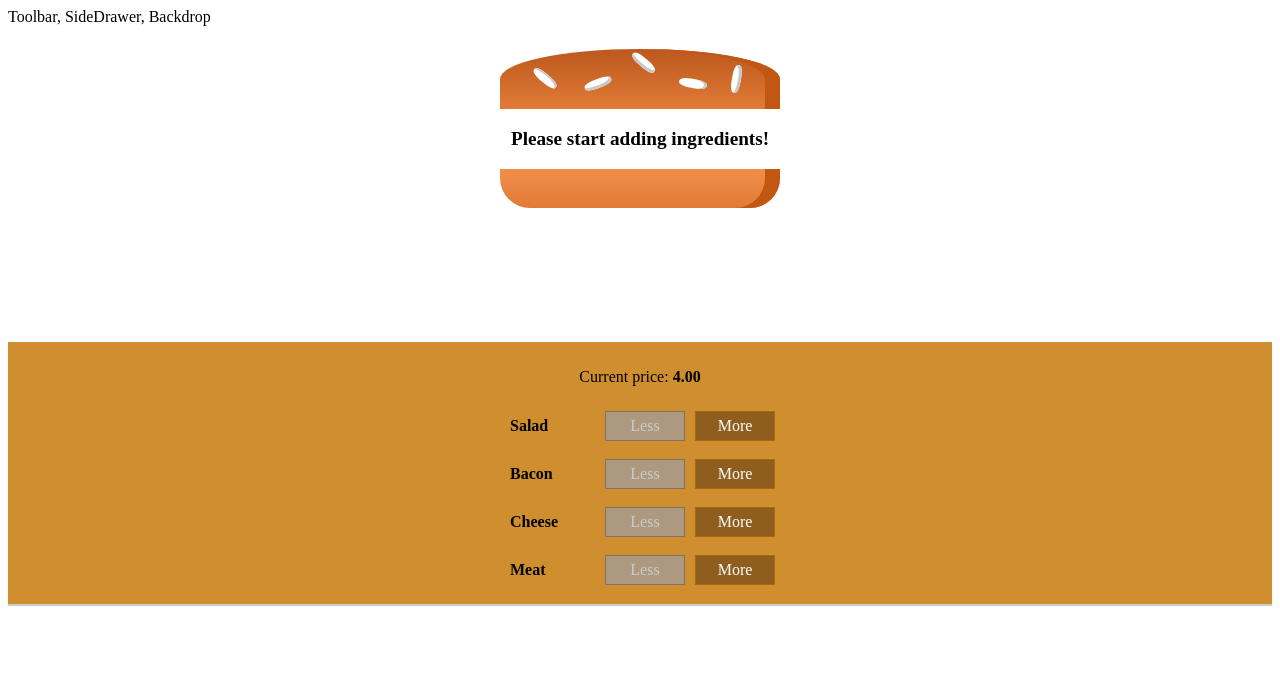
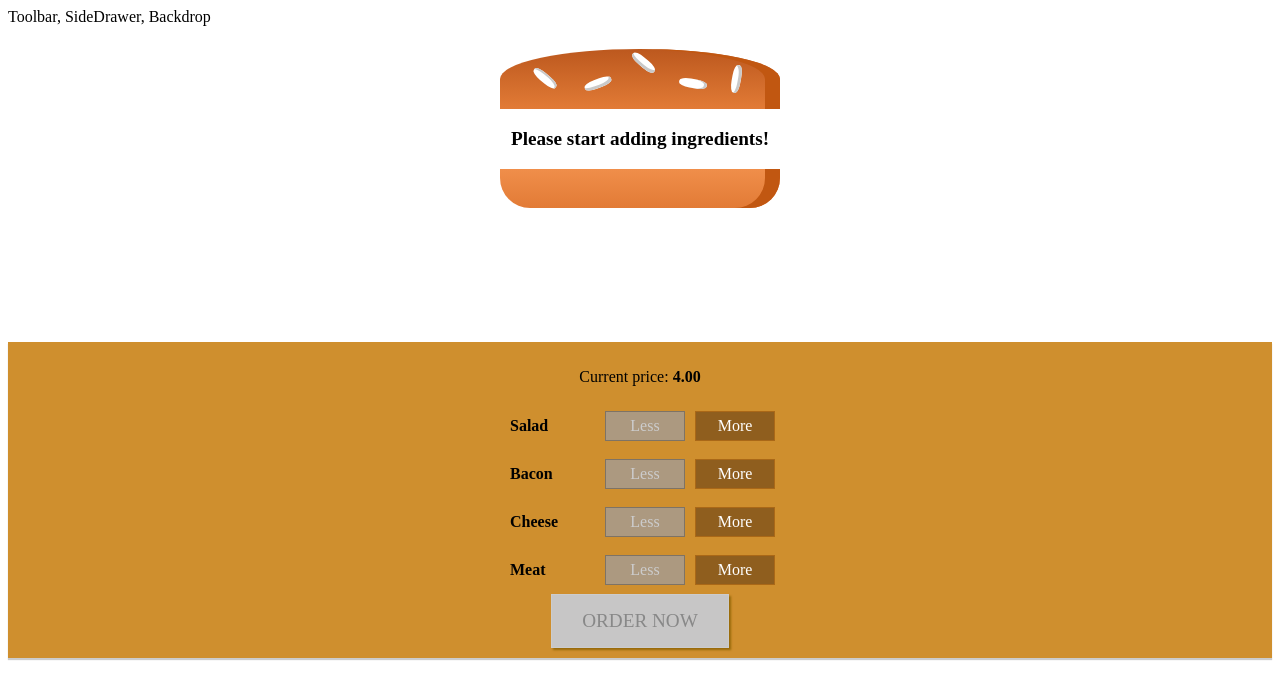
Before and after one commit to lukalid/burger-app, a React app: page / in a window 1280 px wide. Shown: the top 698 px of the page. Built offline with nearby package versions, Linux system fonts and the light colour scheme.

Commit message:
Added order button

```diff
--- a/src/components/Burger/BuildControlls/BuildControlls.js
+++ b/src/components/Burger/BuildControlls/BuildControlls.js
@@ -22,6 +22,10 @@
                     disabled={props.disabled[control.type]}
                 />;
             })}
+            <button
+                disabled={!props.purchasable}
+                className={classes.OrderButton}
+            >ORDER NOW</button>
         </div>
     );
 };
--- a/src/components/Burger/BuildControlls/BuildControlls.module.css
+++ b/src/components/Burger/BuildControlls/BuildControlls.module.css
@@ -8,3 +8,44 @@
     margin: auto;
     padding: 10px 0;
 }
+
+.OrderButton {
+    background-color: #DAD735;
+    outline: none;
+    cursor: pointer;
+    border: 1px solid #966909;
+    color: #966909;
+    font-family: inherit;
+    font-size: 1.2em;
+    padding: 15px 30px;
+    box-shadow: 2px 2px 2px #966909;
+}
+
+.OrderButton:hover, .OrderButton:active {
+    background-color: #A0DB41;
+    border: 1px solid #966909;
+    color: #966909;
+}
+
+.OrderButton:disabled {
+    background-color: #C7C6C6;
+    cursor: not-allowed;
+    border: 1px solid #ccc;
+    color: #888888;
+}
+
+.OrderButton:not(:disabled) {
+    animation: enable 0.3s linear;
+}
+
+@keyframes enable {
+    0% {
+        transform: scale(1);
+    }
+    60% {
+        transform: scale(1.1);
+    }
+    100% {
+        transform: scale(1);
+    }
+}
--- a/src/containers/BurgerBuilder/BurgerBuilder.js
+++ b/src/containers/BurgerBuilder/BurgerBuilder.js
@@ -21,8 +21,20 @@
                 cheese: 0,
                 meat: 0
             },
-            totalPrice: 4
+            totalPrice: 4,
+            purchasable: false
         };
+    }
+
+    updatePurchaseState = (ingredients) => {
+        const sum = Object.keys(ingredients)
+            .map(igKey => {
+                return ingredients[igKey];
+            })
+            .reduce((sum, el) => {
+                return sum + el;
+            }, 0);
+        this.setState({purchasable: sum > 0});
     }
 
     addIngredientHandler = (ingredient) => {
@@ -30,15 +42,16 @@
         updatedIngredients[ingredient]++;
         const newPrice = this.state.totalPrice + INGREDIENT_PRICES[ingredient];
         this.setState({ingredients: updatedIngredients, totalPrice: newPrice});
+        this.updatePurchaseState(updatedIngredients);
     }
 
     removeIngredientHandler = (ingredient) => {
         const updatedIngredients = {...this.state.ingredients};
-        console.log('remove');
         if (updatedIngredients[ingredient] > 0) {
             updatedIngredients[ingredient]--;
             const newPrice = this.state.totalPrice - INGREDIENT_PRICES[ingredient];
             this.setState({ingredients: updatedIngredients, totalPrice: newPrice});
+            this.updatePurchaseState(updatedIngredients);
         }
     }
 
@@ -58,6 +71,7 @@
                     onAddIngredient={this.addIngredientHandler}
                     onRemoveIngredient={this.removeIngredientHandler}
                     disabled={disabledInfo}
+                    purchasable={this.state.purchasable}
                 />
             </Aux>
         );
```
